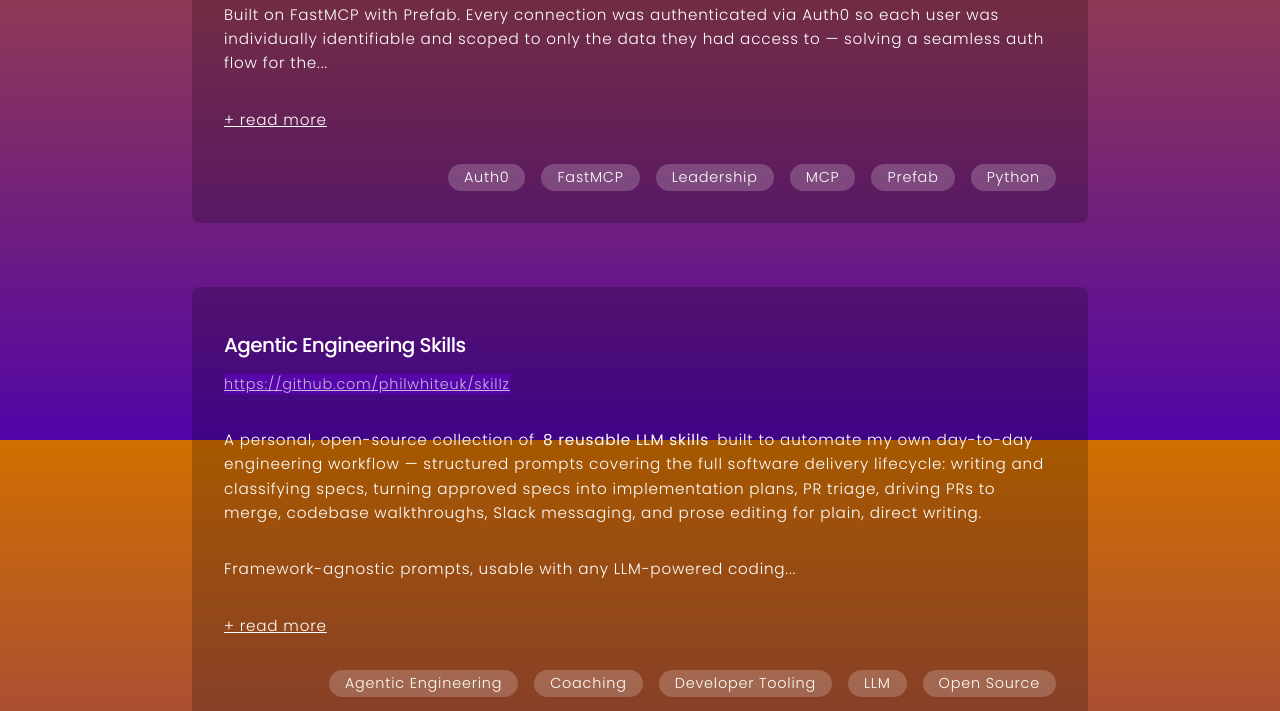
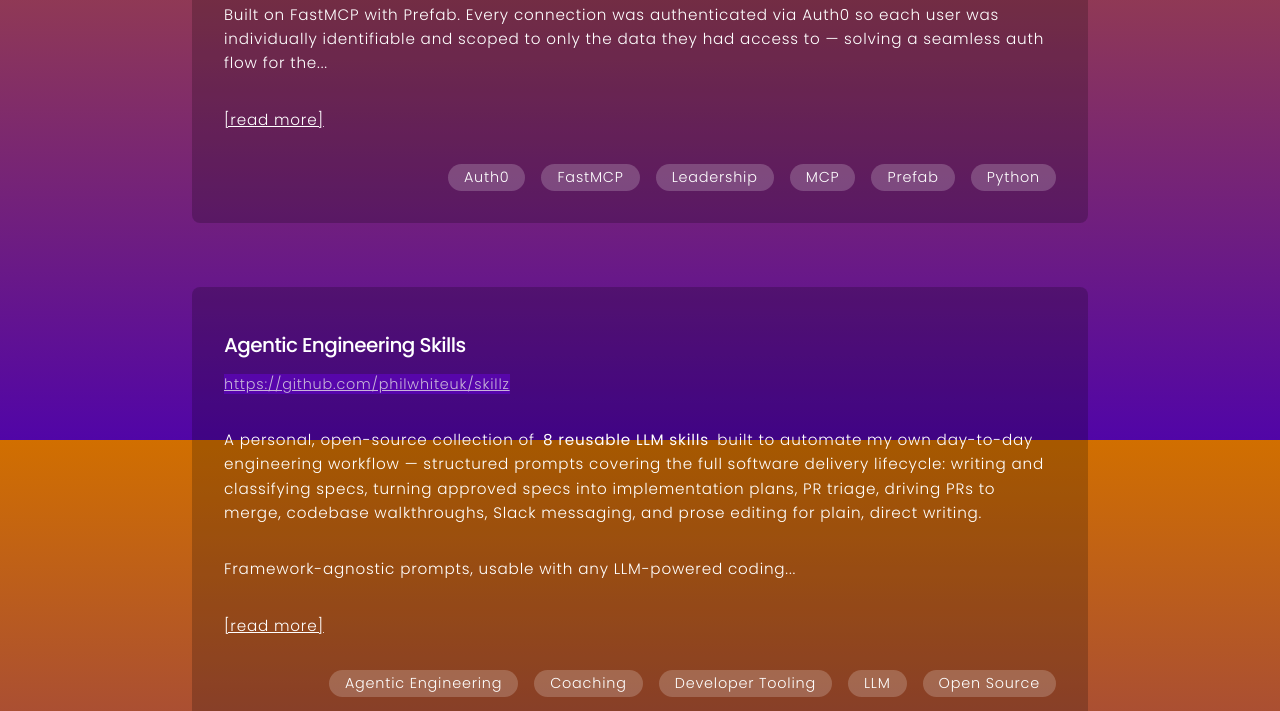
Before and after one commit to philwhiteuk/cv, a Jekyll site: the page built from pages/all-projects.html, in a window 1280 px wide and 1400 px high. Shown: the part 561-1272 px from the top of the window. Built offline with Jekyll 4.4.1, drawn with Linux system fonts in a browser that asks for light colours; some of the changed text lies outside the part shown.

Commit message:
💄 change expand link

```diff
--- a/_includes/projects.html
+++ b/_includes/projects.html
@@ -25,7 +25,7 @@
             {% assign truncated_content = project.content | truncatewords: 60 %}
             {% if truncated_content != project.content %}
             <details class="expandable">
-                <summary>{{ truncated_content | markdownify | replace: '...', '...' | append: ' <span class="read-more">+ read more</span>' }}</summary>
+                <summary>{{ truncated_content | markdownify | append: ' <span class="read-more">[read more]</span>' }}</summary>
                 <span class="full">{{ project.content | markdownify }}</span>
             </details>
             {% else %}
```
